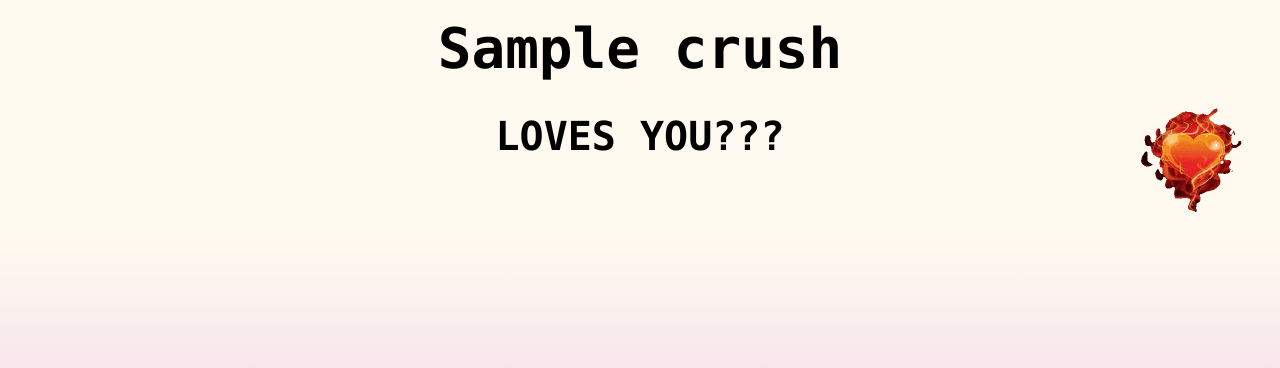
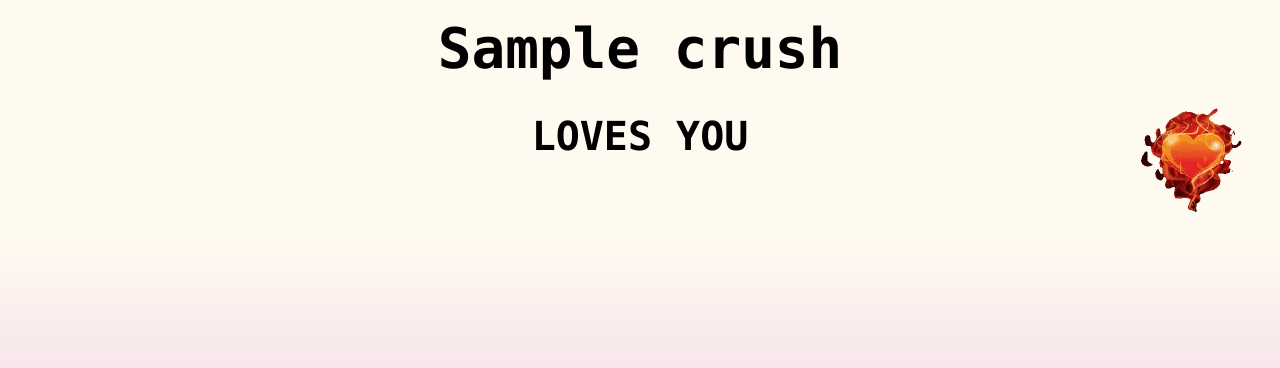
Before and after one commit to Hladgerd/javascript-game, a Flask app: template templates/flower.html in a window 1280 px wide. Shown: the top 368 px of the page. Run offline with Flask 2, Linux system fonts and the light colour scheme; the template is opened without the code that fills it: most values are stand-ins (such as "Sample title", 1, 10 or a date in 2020).

Commit message:
fix love text change

```diff
--- a/static/JS/game.js
+++ b/static/JS/game.js
@@ -173,7 +173,7 @@ function changeLoveText() {
     const lovesYouText = document.querySelector('.loves-you-text');
     let lovesYou = 'LOVES YOU';
     let lovesYouNot = 'LOVES YOU NOT';
-    if (FLOWERSVG.children.length % 2 === 0) {
+    if (lovesYouText.textContent === lovesYouNot) {
         lovesYouText.textContent = lovesYou;
     }else {
         lovesYouText.textContent = lovesYouNot;
--- a/templates/flower.html
+++ b/templates/flower.html
@@ -8,7 +8,7 @@
          <a href="{{ url_for('booster_screen') }}"><img src="static/love-fire-zH2FI0Xo-unscreen.gif"></a>
      </div>
      <span id="hover-booster">Love Booster</span>
-     <h1 class="loves-you-text">LOVES YOU???</h1>
+     <h1 class="loves-you-text">LOVES YOU</h1>
      <div class="flower-container hover-text"  data-hover="Click the petals to find out!">
          <svg width="200" height="200" id="flower">
             <defs>
```
